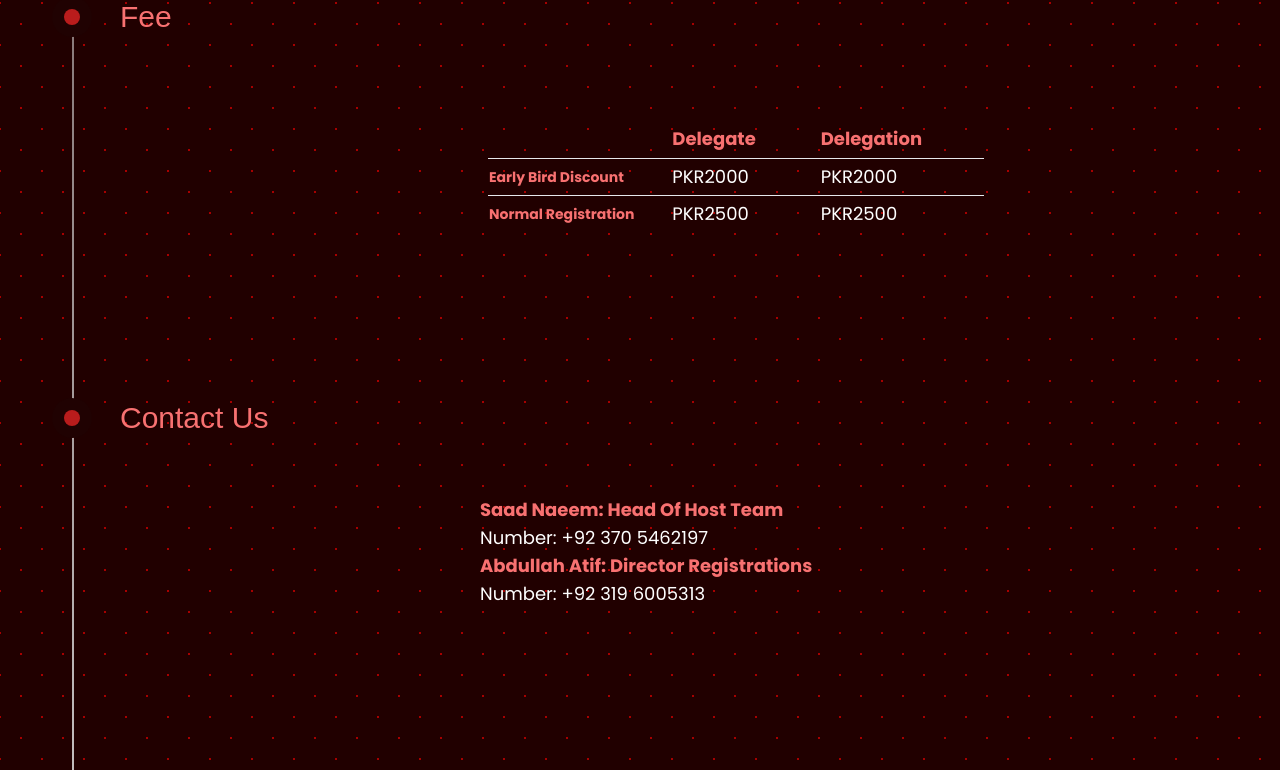
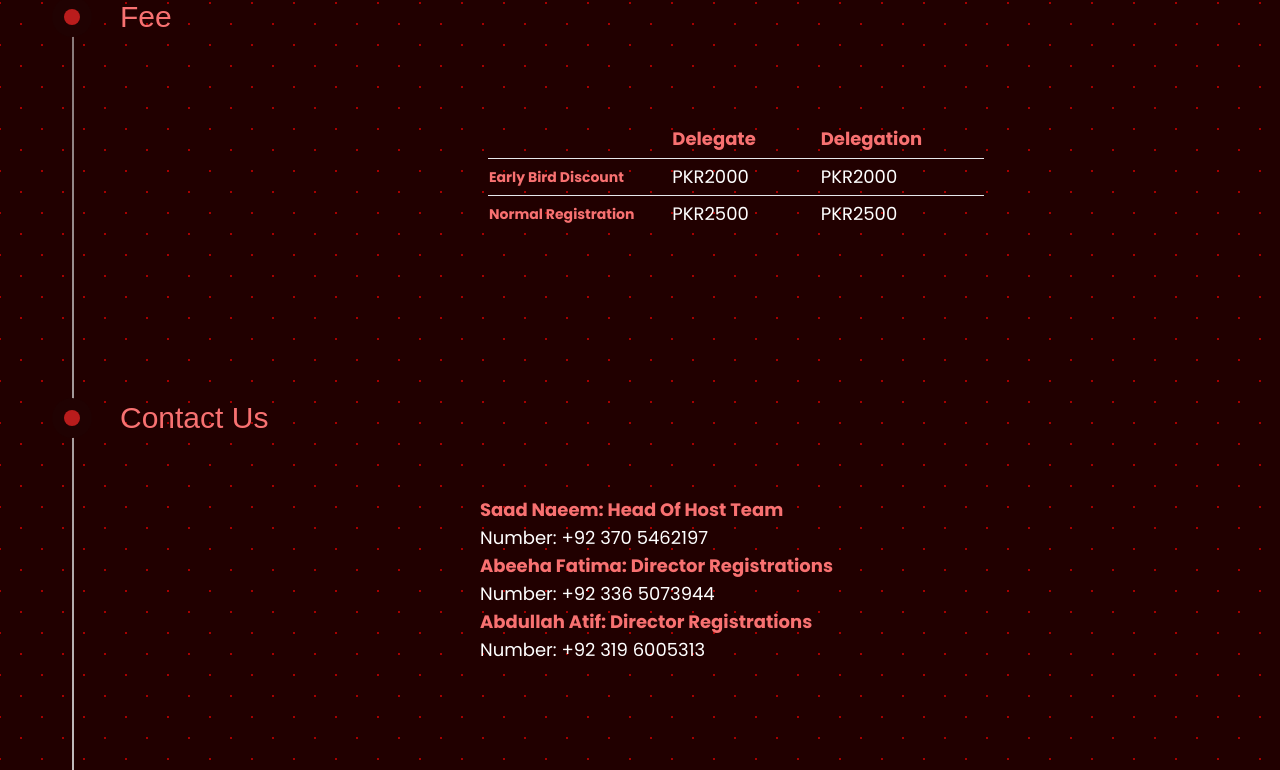
Before and after one commit to sKzAy/STEAMNEXUS_25, a Next.js app: page / in a window 1280 px wide. Shown: the part 1887-2657 px from the top of the page. Built offline with nearby package versions, Linux system fonts and the light colour scheme; a web font is replaced by a local one.

Commit message:
added 2nd director regis

```diff
--- a/components/timeline.js
+++ b/components/timeline.js
@@ -331,6 +331,8 @@ export function TimelineDemo() {
            <ul>
             <li className="font-bold text-red-400 ">Saad Naeem: Head Of Host Team</li>
             <li className="">Number: +92 370 5462197</li>
+            <li className="font-bold text-red-400 ">Abeeha Fatima: Director Registrations</li>
+            <li className="">Number: +92 336 5073944</li>
             <li className="font-bold text-red-400">Abdullah Atif: Director Registrations</li>
             <li className="">Number: +92 319 6005313</li>
            </ul>
```
